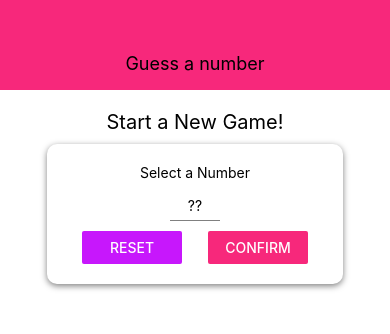
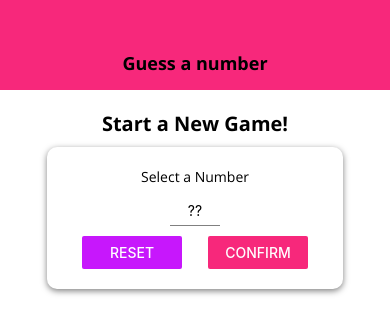
Before and after one commit to jeremyvol/rn-guess-number, a React Native app: screen / in a window 390 px wide. Shown: the top 334 px of the page. Built offline with nearby package versions, Linux system fonts and the light colour scheme.

Commit message:
Global Styles + Styled components

```diff
--- a/App.js
+++ b/App.js
@@ -1,14 +1,39 @@
 import React, { useState } from 'react';
 import { StyleSheet, View } from 'react-native';
+import * as Font from 'expo-font';
+import { AppLoading } from 'expo';
 
 import Header from './components/Header';
 import StartGameScreen from './screens/StartGameScreen';
 import GameScreen from './screens/GameScreen';
 import GameOverScreen from './screens/GameOverScreen';
 
+const fetchFonts = () => {
+  return Font.loadAsync({
+    'open-sans': require('./assets/fonts/OpenSans-Regular.ttf'),
+    'open-sans-bold': require('./assets/fonts/OpenSans-Bold.ttf')
+  });
+};
+
 export default function App() {
   const [userNumber, setUserNumber] = useState();
   const [guessRounds, setGuessRounds] = useState(0);
+  const [dataLoaded, setDataLoaded] = useState(false);
+
+  if (!dataLoaded) {
+    return (
+      <AppLoading
+        startAsync={fetchFonts}
+        onFinish={() => setDataLoaded(true)}
+        onError={err => console.log(err)}
+      />
+    );
+  }
+
+  const configureNewGameHandler = () => {
+    setGuessRounds(0);
+    setUserNumber(null);
+  };
 
   const startGameHandler = selectedNumber => {
     setUserNumber(selectedNumber);
@@ -26,7 +51,13 @@
       <GameScreen userChoice={userNumber} onGameOver={gameOverHandler} />
     );
   } else if (guessRounds > 0) {
-    content = <GameOverScreen />;
+    content = (
+      <GameOverScreen
+        roundsNumber={guessRounds}
+        userNumber={userNumber}
+        onRestart={configureNewGameHandler}
+      />
+    );
   }
 
   return (
--- /dev/null
+++ b/components/BodyText.js
@@ -0,0 +1,16 @@
+import React from 'react';
+import { Text, StyleSheet } from 'react-native';
+
+const BodyText = props => {
+  return (
+    <Text style={{ ...styles.body, ...props.style }}>{props.children}</Text>
+  );
+};
+
+const styles = StyleSheet.create({
+  body: {
+    fontFamily: 'open-sans'
+  }
+});
+
+export default BodyText;
--- a/components/Header.js
+++ b/components/Header.js
@@ -1,12 +1,13 @@
 import React from 'react';
 import { View, Text, StyleSheet } from 'react-native';
 
+import TitleText from './TitleText';
 import COLORS from '../constants/colors';
 
 const Header = props => {
   return (
     <View style={styles.header}>
-      <Text style={styles.headerTitle}>{props.title}</Text>
+      <TitleText>{props.title}</TitleText>
     </View>
   );
 };
@@ -19,10 +20,6 @@
     backgroundColor: COLORS.primary,
     alignItems: 'center',
     justifyContent: 'center'
-  },
-  headerTitle: {
-    color: 'black',
-    fontSize: 18
   }
 });
 
--- /dev/null
+++ b/components/TitleText.js
@@ -0,0 +1,17 @@
+import React from 'react';
+import { Text, StyleSheet } from 'react-native';
+
+const TitleText = props => {
+  return (
+    <Text style={{ ...styles.title, ...props.style }}>{props.children}</Text>
+  );
+};
+
+const styles = StyleSheet.create({
+  title: {
+    fontFamily: 'open-sans-bold',
+    fontSize: 18
+  }
+});
+
+export default TitleText;
--- /dev/null
+++ b/constants/default-style.js
@@ -0,0 +1,11 @@
+import { StyleSheet } from 'react-native';
+
+export default StyleSheet.create({
+  bodyText: {
+    fontFamily: 'open-sans'
+  },
+  title: {
+    fontFamily: 'open-sans-bold',
+    fontSize: 18
+  }
+});
--- a/screens/GameOverScreen.js
+++ b/screens/GameOverScreen.js
@@ -1,10 +1,15 @@
 import React, { useState } from 'react';
 import { View, Text, StyleSheet, Button } from 'react-native';
+
+import BodyText from '../components/BodyText';
 
 const GameOverScreen = props => {
   return (
     <View style={styles.screen}>
-      <Text>The Game is Over!</Text>
+      <BodyText>The Game is Over!</BodyText>
+      <BodyText>Number of rounds: {props.roundsNumber}</BodyText>
+      <BodyText>Number was: {props.userNumber}</BodyText>
+      <Button title="New Game" onPress={props.onRestart} />
     </View>
   );
 };
--- a/screens/GameScreen.js
+++ b/screens/GameScreen.js
@@ -3,6 +3,8 @@
 
 import NumberContainer from '../components/NumberContainer';
 import Card from '../components/Card';
+
+import STYLES from '../constants/default-style';
 
 const generateRandomBetween = (min, max, exclude) => {
   min = Math.ceil(min);
@@ -57,7 +59,7 @@
 
   return (
     <View style={styles.screen}>
-      <Text>Opponent's Guess</Text>
+      <Text style={STYLES.bodyText}>Opponent's Guess</Text>
       <NumberContainer>{currentGuess}</NumberContainer>
       <Card style={styles.buttonContainer}>
         <Button
--- a/screens/StartGameScreen.js
+++ b/screens/StartGameScreen.js
@@ -12,6 +12,8 @@
 import Card from '../components/Card';
 import Input from '../components/Input';
 import NumberContainer from '../components/NumberContainer';
+import BodyText from '../components/BodyText';
+import TitleText from '../components/TitleText';
 import COLORS from '../constants/colors';
 
 const StartGameScreen = props => {
@@ -47,7 +49,7 @@
   if (confirmed) {
     confirmedOutput = (
       <Card style={styles.summaryContainer}>
-        <Text>You selected</Text>
+        <BodyText>You selected</BodyText>
         <NumberContainer>{selectedNumber}</NumberContainer>
         <Button
           title="START GAME"
@@ -63,9 +65,9 @@
         Keyboard.dismiss;
       }}>
       <View style={styles.screen}>
-        <Text style={styles.title}>Start a New Game!</Text>
+        <TitleText style={styles.title}>Start a New Game!</TitleText>
         <Card style={styles.inputContainer}>
-          <Text>Select a Number</Text>
+          <BodyText style={styles.text}>Select a Number</BodyText>
           <Input
             style={styles.input}
             placeholder="??"
```
Also changed, not shown: assets/fonts/OpenSans-Bold.ttf (added), assets/fonts/OpenSans-Regular.ttf (added).
